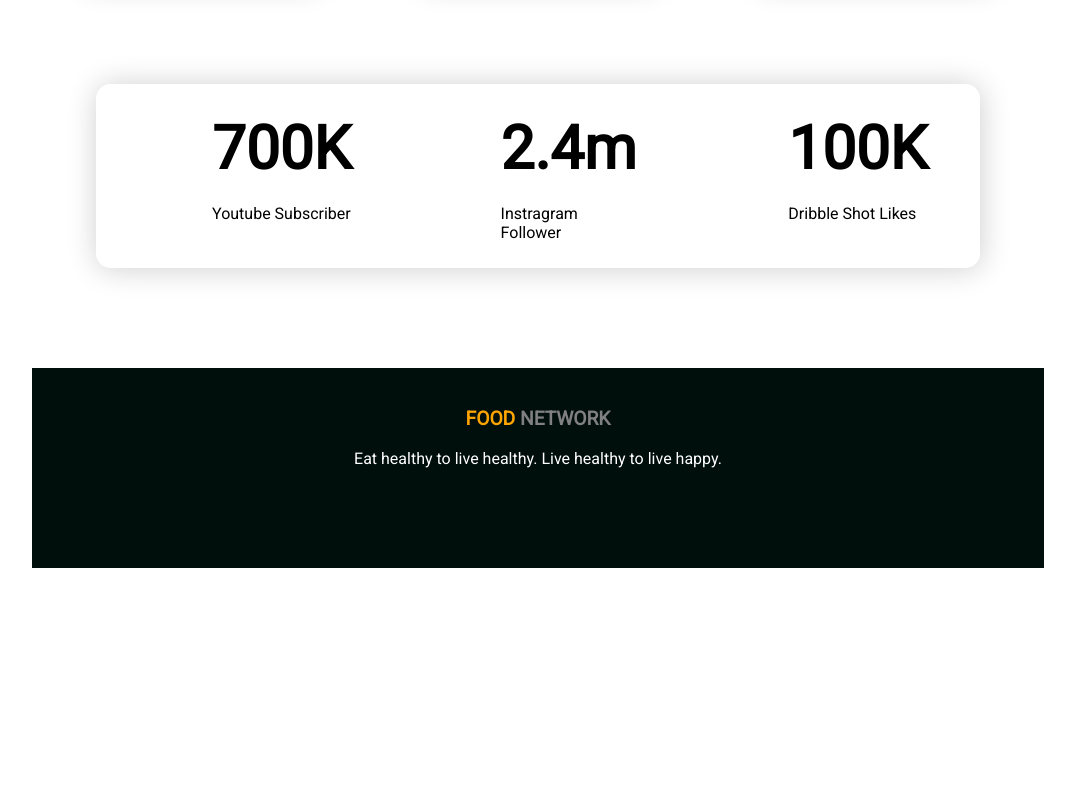
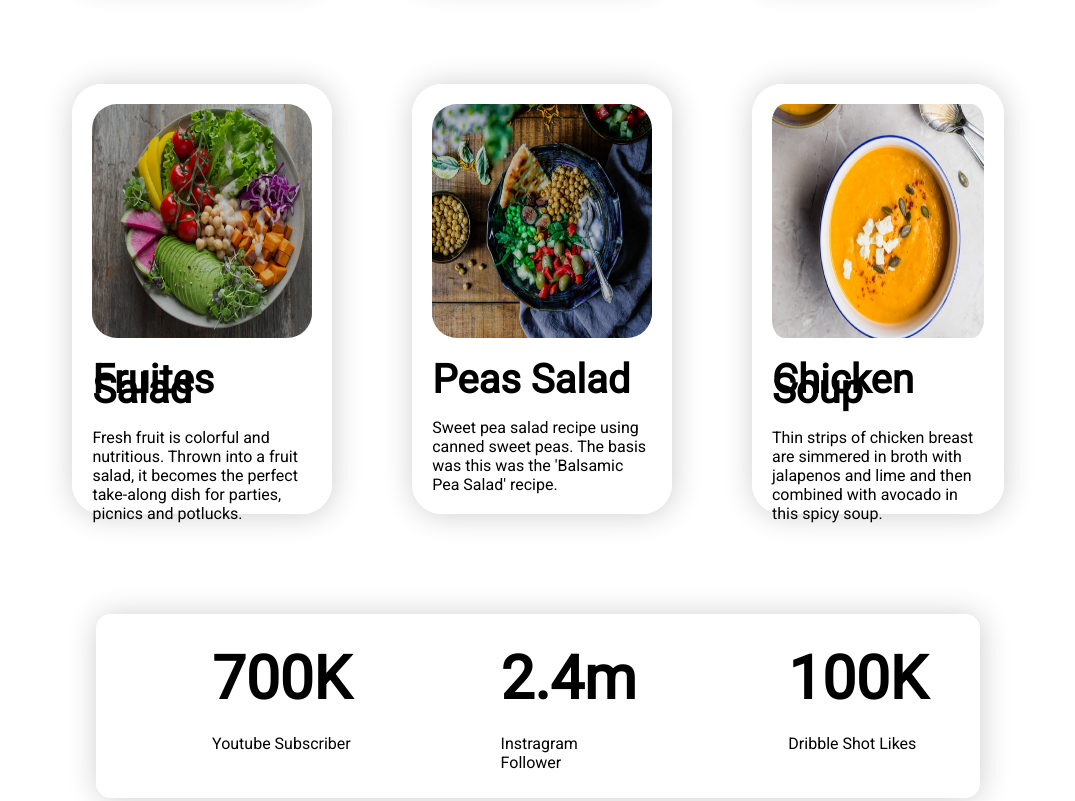
Before and after one commit to ShanjidAhmed/Food-Network, a plain HTML site: page index.html in a window 1280 px wide. Shown: the part 1716-2517 px from the top of the page, without its empty margins (102-1177 px from the left). Before the commit the page ends 2304 px from the top, so only its background shows below. Drawn offline with Linux system fonts and the light colour scheme.

Commit message:
Finally Completed

```diff
--- a/index.html
+++ b/index.html
@@ -69,6 +69,30 @@
         </div>
     </div>
 
+    <div class="display" style="border-bottom: 100px solid white;">
+
+        <div class="RecipiesBox">
+            <img class="FoodImage" style="border-radius: 25px;" src="images/food/Project Cover5.png" alt="">
+            <h2 class="RecipiesHeading">Fruites Salad</h2>
+            <p>Fresh fruit is colorful and nutritious. Thrown into a fruit salad, it becomes the perfect take-along dish for parties, picnics and potlucks.</p>
+
+        </div>
+
+        <div class="RecipiesBox">
+            <img class="FoodImage"
+            style="border-radius: 25px;"src="images/food/Project Cover8.png " alt="">
+            <h2 class="RecipiesHeading">Peas Salad </h2>
+            <p>Sweet pea salad recipe using canned sweet peas. The basis was this was the 'Balsamic Pea Salad' recipe.</p>
+        </div>
+
+        <div class="RecipiesBox">
+            <img class="FoodImage" src="images/food/Project S Cover.png" alt="">
+            <h2 class="RecipiesHeading">Chicken Soup</h2>
+            <p> Thin strips of chicken breast are simmered in broth with jalapenos and lime and then combined with avocado in this spicy soup.</p>
+        </div>
+    </div>
+
+
     <div class="display" id="subcriptionInfoBorder">
         <div class="subcriptionInfo">
             <h1 class="RecipiesHeading">700K</h1>
--- a/style.css
+++ b/style.css
@@ -3,7 +3,7 @@
 }
 h1{
     font-size: 60px;
-    color: rgb(119, 119, 119);
+    color: rgb(51, 51, 51);
     line-height: 15px;
 
 }
```
